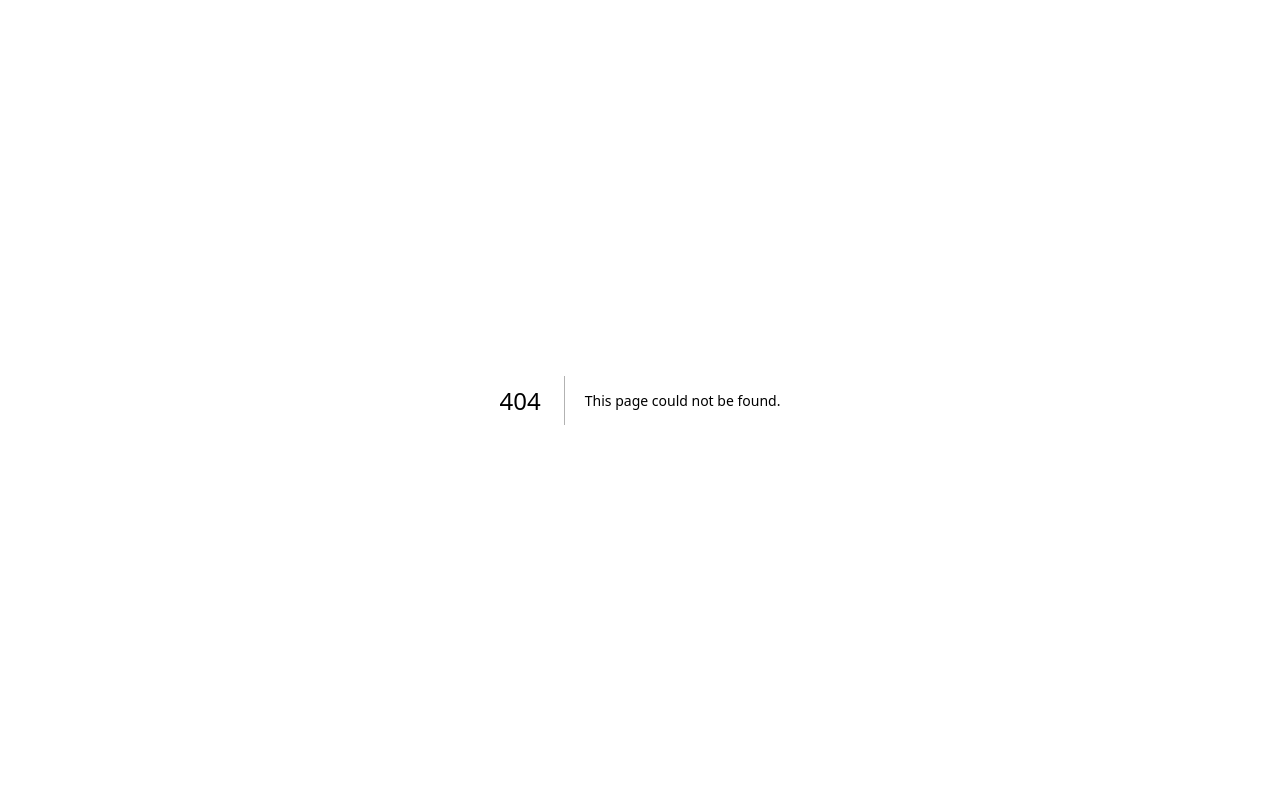
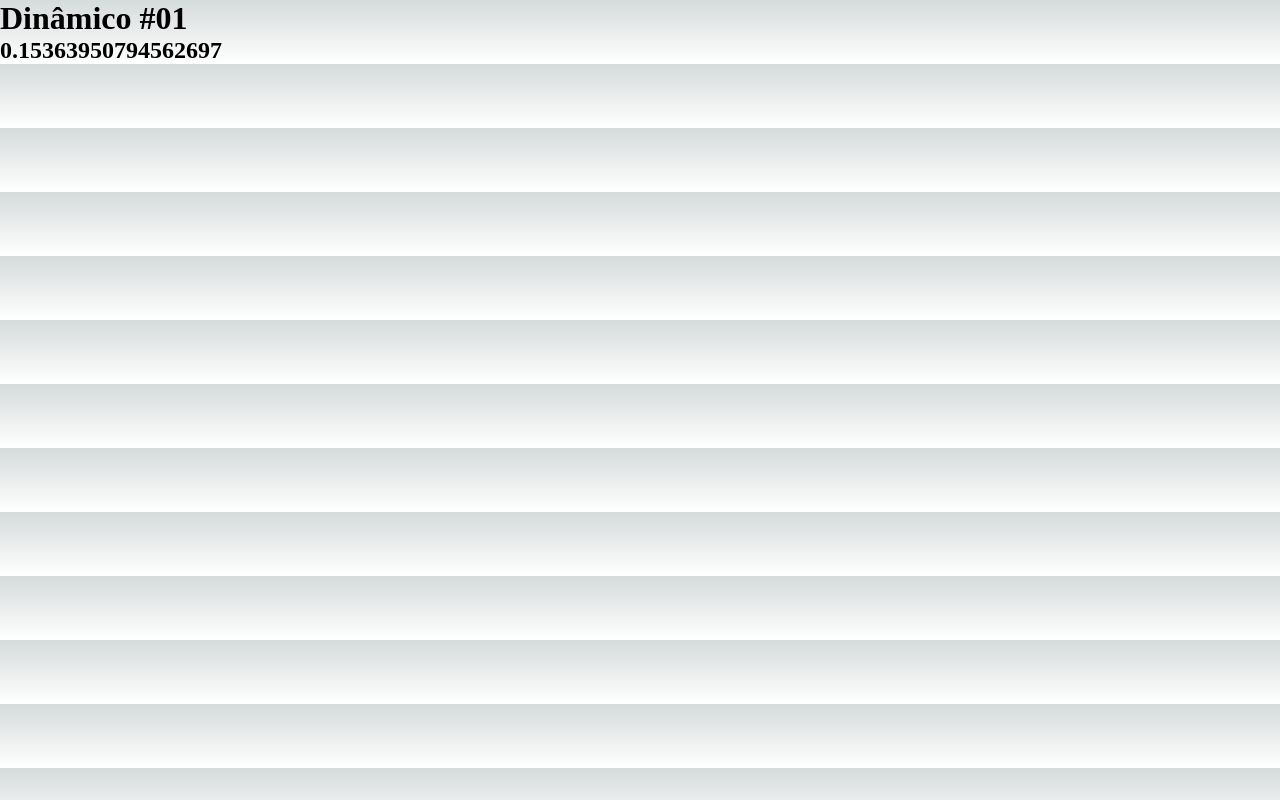
Before and after one commit to leojosants/udemy_nextjs_e_react_curso_completo_aprenda_com_projetos__secao_05, a Next.js app in the folder renderizacao/: page /dynamic1 in a window 1280 px wide. Before the commit this address had no page. Built offline with nearby package versions, Linux system fonts and the light colour scheme.

Commit message:
Componente Dinâmico #01

```diff
--- /dev/null
+++ b/renderizacao/pages/dynamic1.jsx
@@ -0,0 +1,18 @@
+export function getServerSideProps() {
+    console.log('[server] - gerando props para o componente...');
+
+    return {
+        props: {
+            number: Math.random(),
+        },
+     };
+};
+
+export default function Dynamic1(props) {
+    return (
+        <div>
+            <h1>Dinâmico #01</h1>
+            <h2>{ props.number }</h2>
+        </div>
+    );
+};
```
